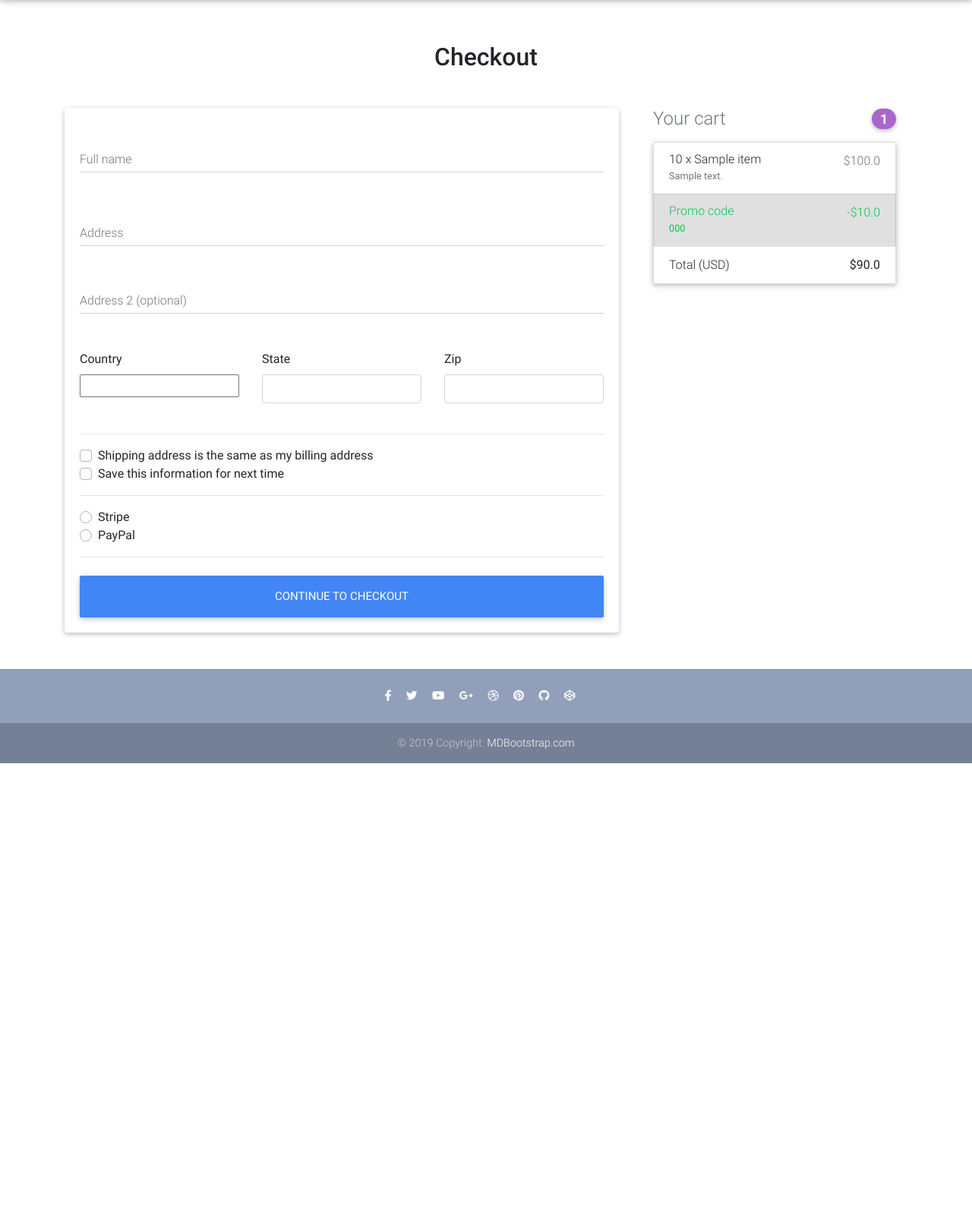
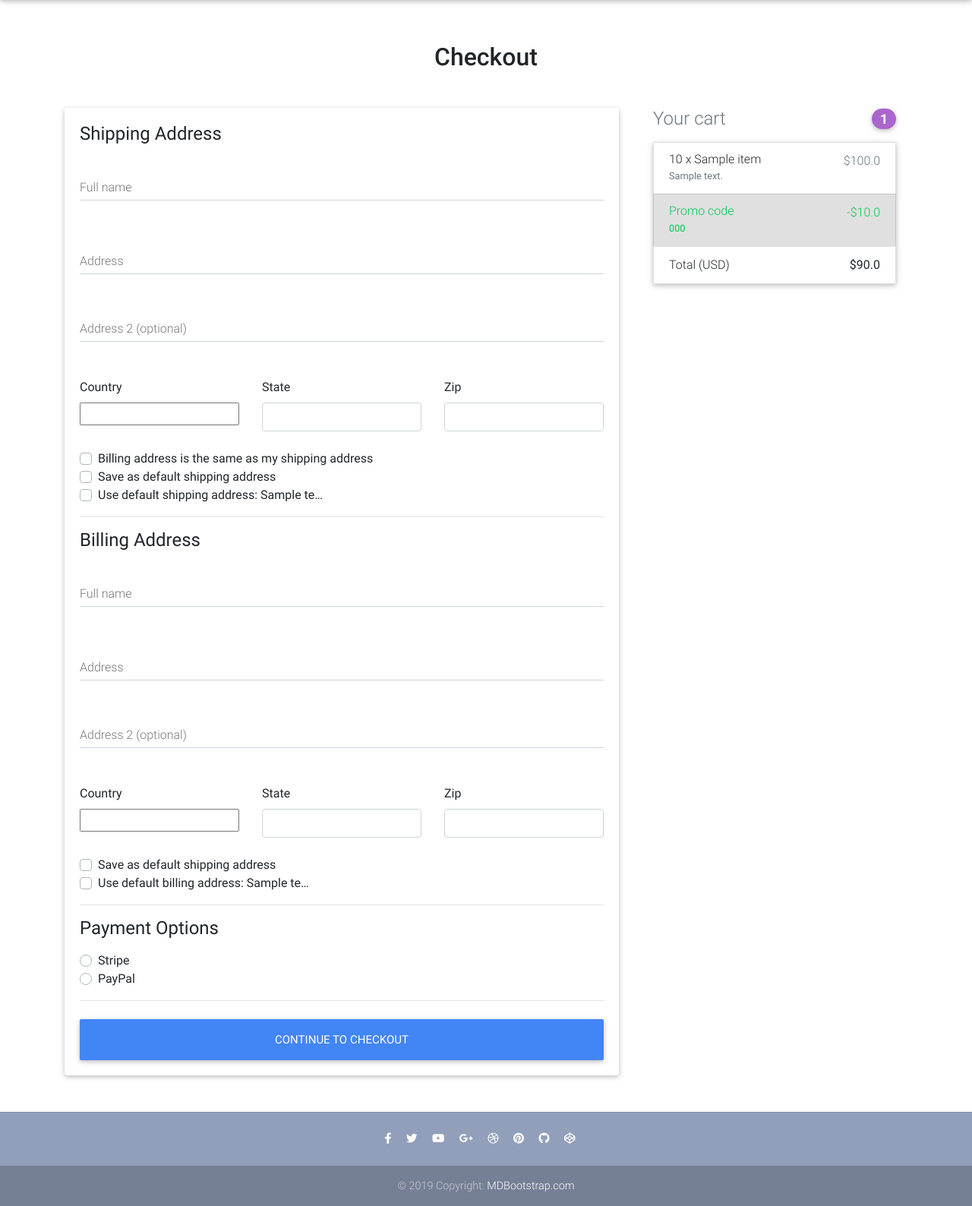
Before and after one commit to UTKx/literate-barnacle, a Django app: template ecommerce/templates/checkout.html in a window 1280 px wide. Shown: the part 64-1652 px from the top of the page at 76% size. Before the commit the page ends 1069 px from the top, so only its background shows below. Run offline with Django 3.2, Linux system fonts and the light colour scheme; tables that the repository leaves empty hold one stand-in row (values such as "Sample post"); the template is opened without the code that fills it: values that come from a table or form of the project are taken from there, most other values are stand-ins (such as "Sample title", 1, 10 or a date in 2020); some libraries are stand-ins or nearby versions.

Commit message:
Handling default addresses

```diff
--- a/ecommerce/core/forms.py
+++ b/ecommerce/core/forms.py
@@ -10,30 +10,35 @@ PAYMENT_OPTIONS = (
 
 
 class CheckoutForm(forms.Form):
-    name = forms.CharField(max_length=100, widget=forms.TextInput(attrs={
-        # 'placeholder': 'John Doe',
-        'class': 'form-control',
-    }))
-    address_1 = forms.CharField(max_length=200, widget=forms.TextInput(attrs={
-        # 'placeholder': '1234 Main St',
-        'class': 'form-control',
-    }))
-    address_2 = forms.CharField(max_length=200, widget=forms.TextInput(attrs={
-        # 'placeholder': 'Apartment or suite',
-        'class': 'form-control',
-    }))
-    country = CountryField(blank_label='Select country').formfield(
+    shipping_name = forms.CharField(required=False)
+    shipping_address1 = forms.CharField(required=False)
+    shipping_address2 = forms.CharField(required=False)
+    shipping_country = CountryField(blank_label='Select country').formfield(
+        required=False,
         widget=CountrySelectWidget(attrs={
             'class': 'custom-select d-block w-100',
         }))
-    state = forms.CharField(max_length=100, widget=forms.TextInput(attrs={
-        'class': 'form-control',
-    }))
-    zip = forms.CharField(max_length=10, widget=forms.TextInput(attrs={
-        'class': 'form-control',
-    }))
-    same_shipping_address = forms.BooleanField(widget=forms.CheckboxInput(), required=False)
-    save_info = forms.BooleanField(widget=forms.CheckboxInput(), required=False)
+    shipping_state = forms.CharField(required=False)
+    shipping_zip = forms.CharField(required=False)
+
+    billing_name = forms.CharField(required=False)
+    billing_address1 = forms.CharField(required=False)
+    billing_address2 = forms.CharField(required=False)
+    billing_country = CountryField(blank_label='Select country').formfield(
+        required=False,
+        widget=CountrySelectWidget(attrs={
+            'class': 'custom-select d-block w-100',
+        }))
+    billing_state = forms.CharField(required=False)
+    billing_zip = forms.CharField(required=False)
+
+    same_billing_address = forms.BooleanField(required=False)
+    set_default_shipping = forms.BooleanField(required=False)
+    use_default_shipping = forms.BooleanField(required=False)
+
+    set_default_billing = forms.BooleanField(required=False)
+    use_default_billing = forms.BooleanField(required=False)
+
     payment_option = forms.ChoiceField(widget=forms.RadioSelect, choices=PAYMENT_OPTIONS)
 
 
--- a/ecommerce/templates/checkout.html
+++ b/ecommerce/templates/checkout.html
@@ -25,6 +25,10 @@
 
             {% csrf_token %}
 
+            <h4>Shipping Address</h4>
+
+            <div class="hideable_shipping_form">
+
               <!--Grid row-->
               <div class="row">
 
@@ -33,8 +37,8 @@
 
                   <!--firstName-->
                   <div class="md-form">
-                  {{ form.name }}
-                  <label class="">Full name</label>
+                    <input type="text" id="shipping_name" name="shipping_name" class="form-control">
+                    <label for="shipping_name" class="">Full name</label>
                   </div>
 
                 </div>
@@ -45,16 +49,14 @@
 
               <!--address-->
               <div class="md-form mb-5">
-              <!--<input type="text" id="address" class="form-control" placeholder="1234 Main St">-->
-              {{ form.address_1 }}
-              <label class="">Address</label>
+                <input type="text" id="shipping_address1" name="shipping_address1" class="form-control">
+                <label for="shipping_address1" class="">Address</label>
               </div>
 
               <!--address-2-->
               <div class="md-form mb-5">
-              <!--<input type="text" id="address-2" class="form-control" placeholder="Apartment or suite">-->
-              {{ form.address_2 }}
-              <label class="">Address 2 (optional)</label>
+                <input type="text" id="shipping_address2" name="shipping_address2" class="form-control">
+                <label for="shipping_address2" class="">Address 2 (optional)</label>
               </div>
 
               <!--Grid row-->
@@ -64,7 +66,7 @@
                 <div class="col-lg-4 col-md-12 mb-4">
 
                   <label>Country</label>
-                {{ form.country }}
+                  {{ form.shipping_country }}
                   <div class="invalid-feedback">
                     Please select a valid country.
                   </div>
@@ -75,17 +77,16 @@
                 <!--Grid column-->
                 <div class="col-lg-4 col-md-6 mb-4">
 
-                <label>State</label>
-                <!--<input type="text" class="form-control" id="state" required>-->
-                {{ form.state }}
+                  <label for="shipping_state">State</label>
+                  <input type="text" class="form-control" id="shipping_state" name="shipping_state">
                 </div>
                 <!--Grid column-->
 
                 <!--Grid column-->
                 <div class="col-lg-4 col-md-6 mb-4">
 
-                <label>Zip</label>
-                {{ form.zip }}
+                  <label for="shipping_zip">Zip</label>
+                  <input type="text" class="form-control" id="shipping_zip" name="shipping_zip">
                   <div class="invalid-feedback">
                     Zip code required.
                   </div>
@@ -96,22 +97,123 @@
               </div>
               <!--Grid row-->
 
+                <div class="custom-control custom-checkbox">
+                  <input type="checkbox" class="custom-control-input"
+                       name="same_billing_address" id="same_billing_address">
+                  <label class="custom-control-label" for="same_billing_address">Billing address is the same as my
+                    shipping address</label>
+                </div>
+                <div class="custom-control custom-checkbox">
+                  <input type="checkbox" class="custom-control-input"
+                       name="set_default_shipping" id="set_default_shipping">
+                  <label class="custom-control-label" for="set_default_shipping">Save as default shipping address</label>
+                </div>
+
+            </div>
+
+            {% if default_shipping_address %}
+            <div class="custom-control custom-checkbox">
+              <input type="checkbox" class="custom-control-input"
+                   name="use_default_shipping" id="use_default_shipping">
+              <label class="custom-control-label" for="use_default_shipping">
+                Use default shipping address: {{ default_shipping_address.address_1|truncatechars:10 }}</label>
+            </div>
+            {% endif %}
+
             <hr>
 
-            <div class="custom-control custom-checkbox">
-              <input {% if form.same_shipping_address.value %} checked {% endif %} type="checkbox" class="custom-control-input"
-                     name="same_billing_address" id="same-address">
-              <label class="custom-control-label" for="same-address">Shipping address is the same as my
-                billing address</label>
-            </div>
-            <div class="custom-control custom-checkbox">
-              <input {% if form.save_info.value %} checked {% endif %} type="checkbox" class="custom-control-input"
-                     name="save-info" id="save-info">
-              <label class="custom-control-label" for="save-info">Save this information for next
-                time</label>
+            <h4>Billing Address</h4>
+
+            <div class="hideable_billing_form">
+
+              <!--Grid row-->
+              <div class="row">
+
+                <!--Grid column-->
+                <div class="col-md-12 mb-2">
+
+                  <!--firstName-->
+                  <div class="md-form">
+                    <input type="text" id="billing_name" name="billing_name" class="form-control">
+                    <label for="billing_name" class="">Full name</label>
                   </div>
 
+                </div>
+                <!--Grid column-->
+
+              </div>
+              <!--Grid row-->
+
+              <!--address-->
+              <div class="md-form mb-5">
+                <input type="text" id="billing_address1" name="billing_address1" class="form-control">
+                <label for="billing_address1" class="">Address</label>
+              </div>
+
+              <!--address-2-->
+              <div class="md-form mb-5">
+                <input type="text" id="billing_address2" name="billing_address2" class="form-control">
+                <label for="billing_address2" class="">Address 2 (optional)</label>
+              </div>
+
+              <!--Grid row-->
+              <div class="row">
+
+                <!--Grid column-->
+                <div class="col-lg-4 col-md-12 mb-4">
+
+                  <label>Country</label>
+                  {{ form.billing_country }}
+                  <div class="invalid-feedback">
+                    Please select a valid country.
+                  </div>
+
+                </div>
+                <!--Grid column-->
+
+                <!--Grid column-->
+                <div class="col-lg-4 col-md-6 mb-4">
+
+                  <label for="billing_state">State</label>
+                  <input type="text" class="form-control" id="billing_state" name="billing_state">
+                </div>
+                <!--Grid column-->
+
+                <!--Grid column-->
+                <div class="col-lg-4 col-md-6 mb-4">
+
+                  <label for="billing_zip">Zip</label>
+                  <input type="text" class="form-control" id="billing_zip" name="billing_zip">
+                  <div class="invalid-feedback">
+                    Zip code required.
+                  </div>
+
+                </div>
+                <!--Grid column-->
+
+              </div>
+              <!--Grid row-->
+
+                <div class="custom-control custom-checkbox">
+                  <input type="checkbox" class="custom-control-input"
+                       name="set_default_billing" id="set_default_billing">
+                  <label class="custom-control-label" for="set_default_billing">Save as default shipping address</label>
+                </div>
+
+            </div>
+
+            {% if default_billing_address %}
+            <div class="custom-control custom-checkbox">
+              <input type="checkbox" class="custom-control-input"
+                   name="use_default_billing" id="use_default_billing">
+              <label class="custom-control-label" for="use_default_billing">
+                Use default billing address: {{ default_billing_address.address_1|truncatechars:10 }}</label>
+            </div>
+            {% endif %}
+
             <hr>
+
+            <h4>Payment Options</h4>
 
             <div class="d-block my-3">
               {% for value, name in form.fields.payment_option.choices %}
@@ -148,3 +250,29 @@
 <!--Main layout-->
 
 {% endblock %}
+
+{% block extra_scripts %}
+<script>
+  var hideable_shipping_form = $('.hideable_shipping_form');
+  var hideable_billing_form = $('.hideable_billing_form');
+
+  var use_default_shipping = document.querySelector("input[name=use_default_shipping]");
+  var use_default_billing = document.querySelector("input[name=use_default_billing]");
+
+  use_default_shipping.addEventListener('change', function() {
+    if (this.checked) {
+      hideable_shipping_form.hide();
+    } else {
+      hideable_shipping_form.show();
+    }
+  })
+
+  use_default_billing.addEventListener('change', function() {
+    if (this.checked) {
+      hideable_billing_form.hide();
+    } else {
+      hideable_billing_form.show();
+    }
+  })
+</script>
+{% endblock extra_scripts %}
```
Also changed, not shown: ecommerce/core/admin.py (+20 -1 lines), ecommerce/core/models.py (+10 -3 lines), ecommerce/core/views.py (+266 -22 lines), ecommerce/core/migrations/0001_initial.py (added), ecommerce/core/migrations/__init__.py (added). Lines whose indentation alone changed are shown as unchanged.
